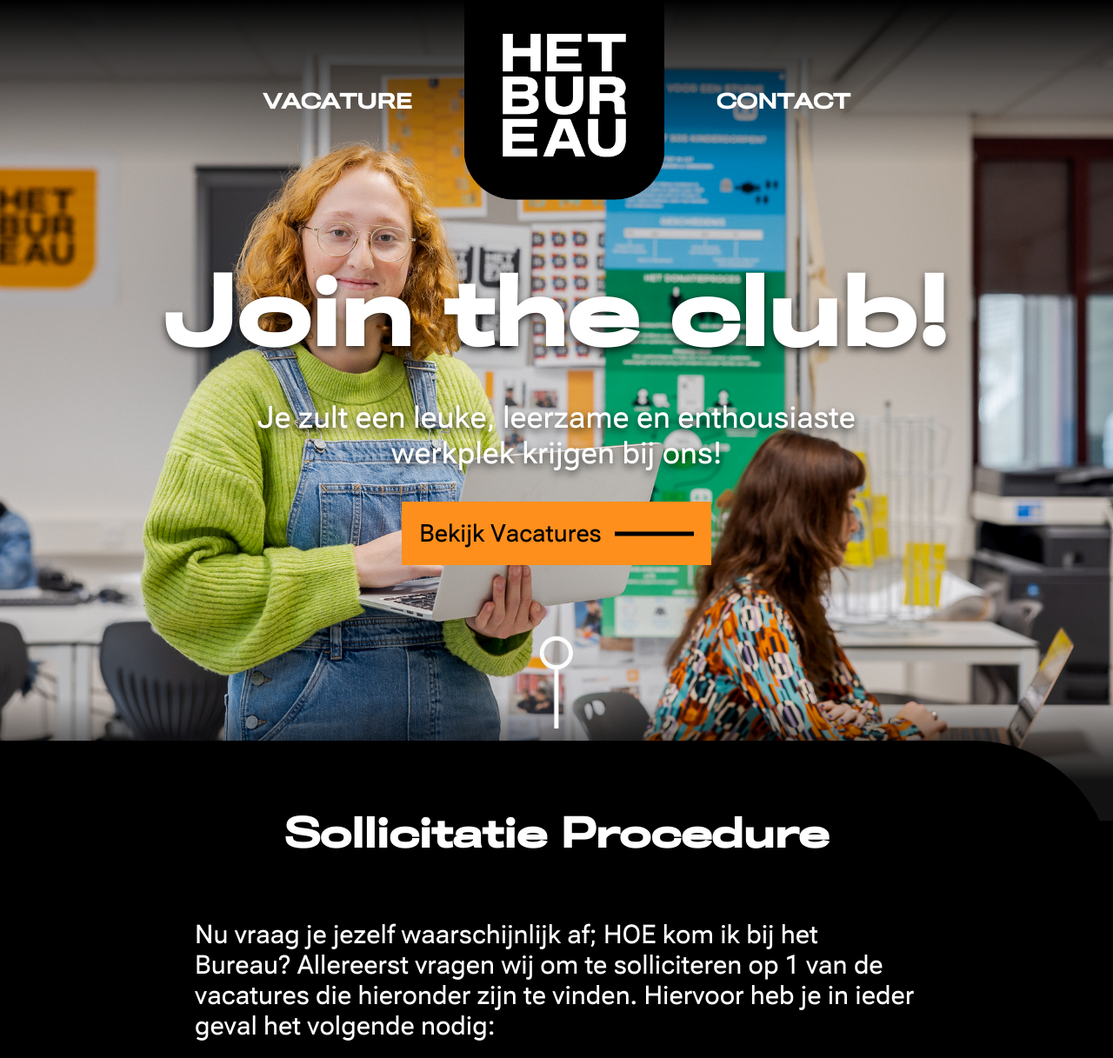
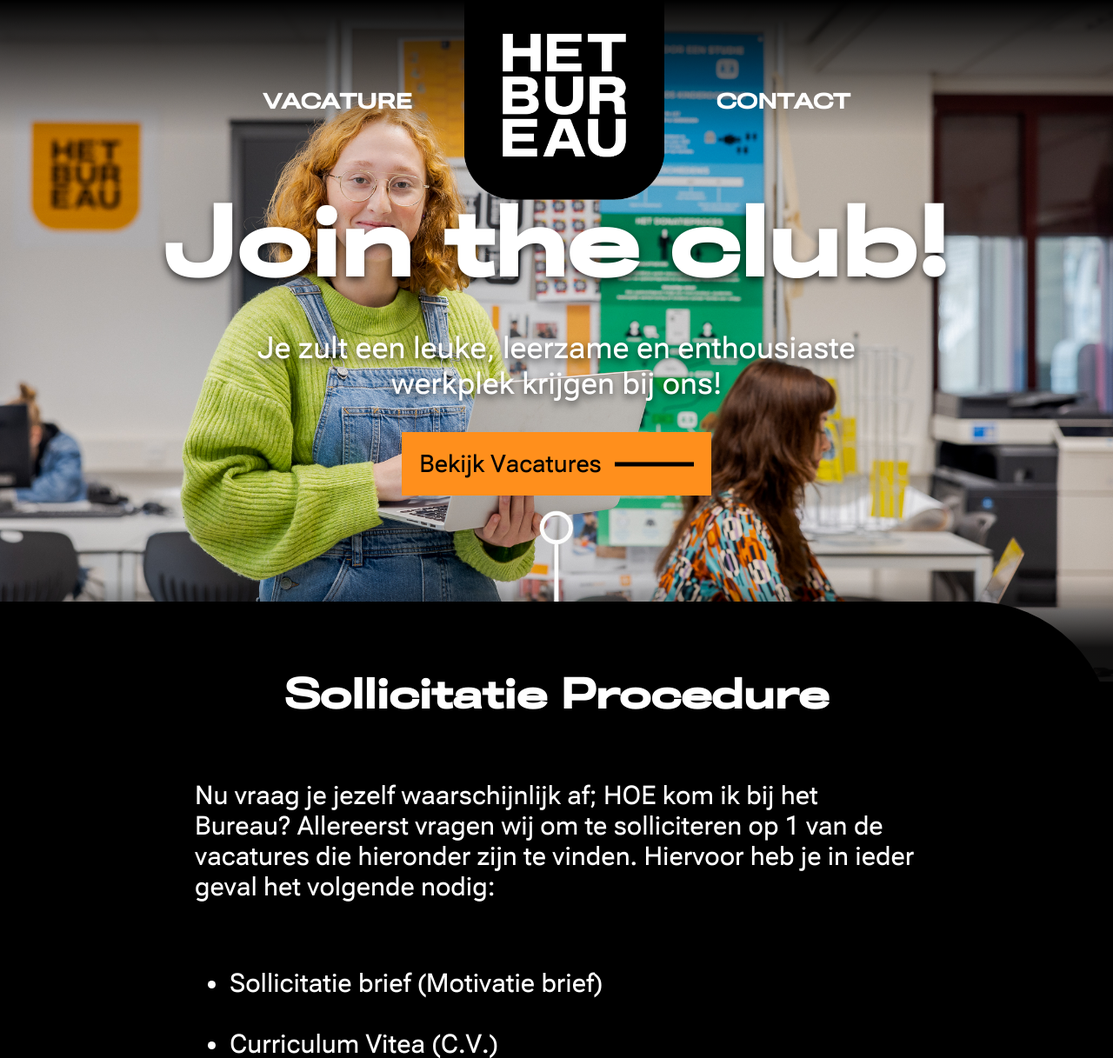
Before and after one commit to MoonyDewDrops/vacatures, a PHP site: page /vacatures/home.php in a window 1280 px wide. Shown: the top 1217 px of the page at 87% size. Run offline with PHP 8.4, Linux system fonts and the light colour scheme; data comes from the database, SQL or seed files in the repository; data that the repository does not hold is empty.

Commit message:
intro-foto bewerkingen

```diff
--- a/assets/css/home.css
+++ b/assets/css/home.css
@@ -9,7 +9,7 @@
     url("/vacatures/assets/img/home/homepage-banner.jpg");
   background-size: cover;
   background-position: center;
-  height: 70vh;
+  height: 50vh;
   width: 100%;
   max-width: 100vw;
   position: relative;
```
